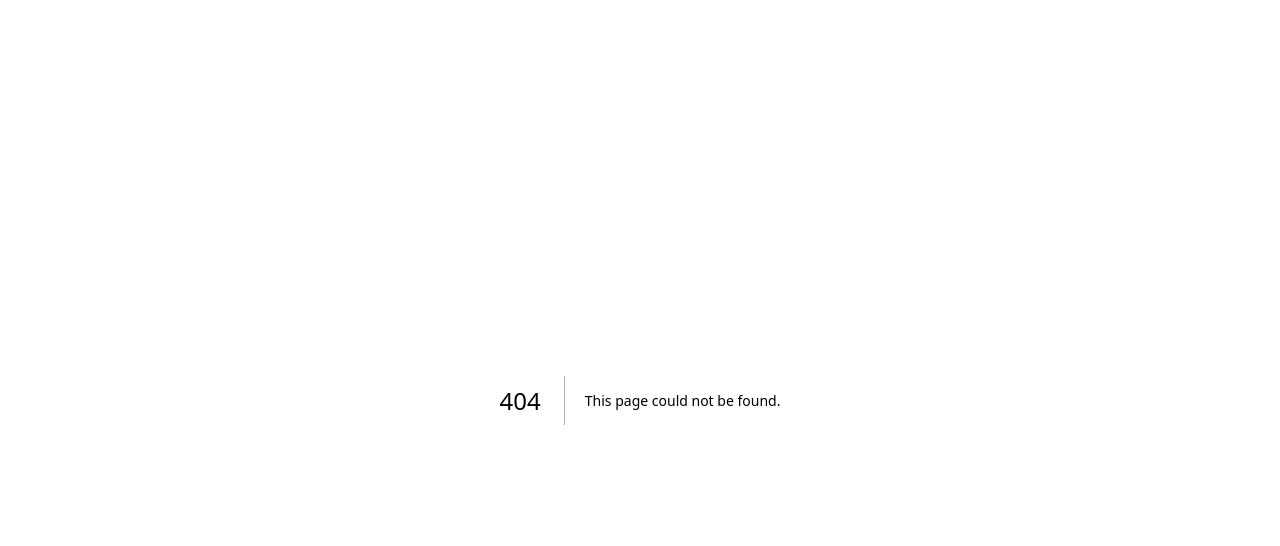
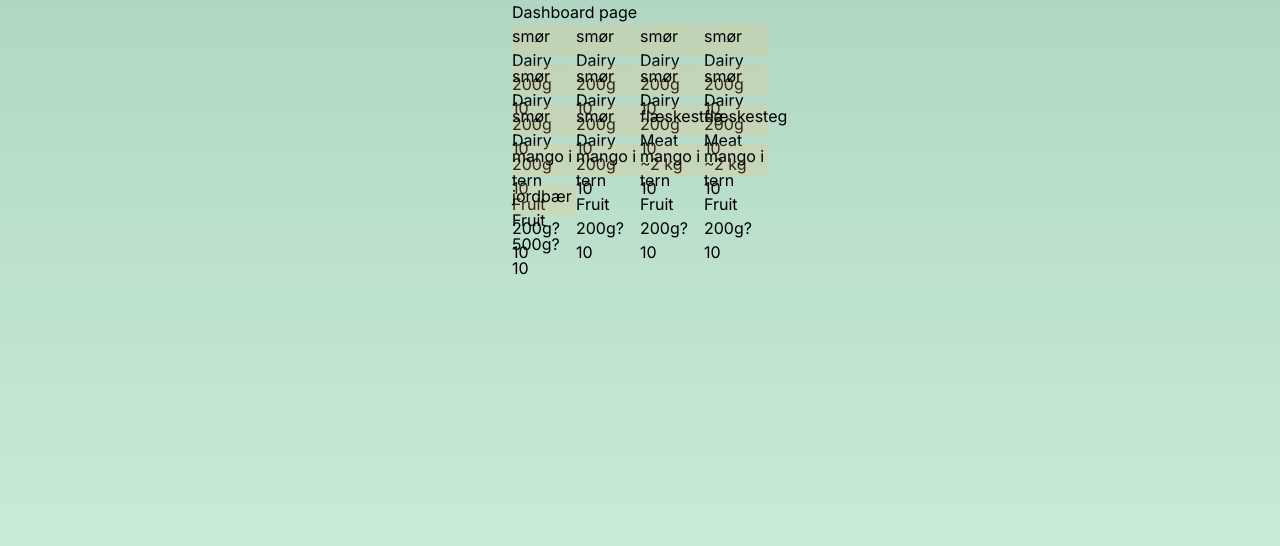
Before and after one commit to djbalin/kummefryser-counter, a Next.js app: page /dashboard in a window 1280 px wide. Before the commit this address had no page. Shown: the top 546 px of the page. Built offline with nearby package versions, Linux system fonts and the light colour scheme.

Commit message:
Implement barebones rendering of food items

```diff
--- /dev/null
+++ b/src/app/dashboard/layout.tsx
@@ -0,0 +1,7 @@
+export default function Layout({ children }: { children: React.ReactNode }) {
+  return (
+    <div className="bg-green-500 bg-opacity-20 min-h-screen flex justify-center">
+      {children}
+    </div>
+  );
+}
--- /dev/null
+++ b/src/app/dashboard/page.tsx
@@ -0,0 +1,16 @@
+import getFoodItems from "../scripts/placeholder_data";
+const foodItems = getFoodItems();
+import FoodItem from "../ui/fooditem";
+
+export default function Page() {
+  return (
+    <div className="">
+      Dashboard page
+      <div className="grid grid-cols-4 w-64 gap-y-2">
+        {foodItems.map((foodItem) => {
+          return <FoodItem key={foodItem.id} foodItem={foodItem}></FoodItem>;
+        })}
+      </div>
+    </div>
+  );
+}
--- a/src/app/page.tsx
+++ b/src/app/page.tsx
@@ -1,33 +1,9 @@
-import Image from 'next/image'
+import Image from "next/image";
+import Link from "next/link";
 
 export default function Home() {
   return (
     <main className="flex min-h-screen flex-col items-center justify-between p-24">
-      <div className="z-10 max-w-5xl w-full items-center justify-between font-mono text-sm lg:flex">
-        <p className="fixed left-0 top-0 flex w-full justify-center border-b border-gray-300 bg-gradient-to-b from-zinc-200 pb-6 pt-8 backdrop-blur-2xl dark:border-neutral-800 dark:bg-zinc-800/30 dark:from-inherit lg:static lg:w-auto  lg:rounded-xl lg:border lg:bg-gray-200 lg:p-4 lg:dark:bg-zinc-800/30">
-          Get started by editing&nbsp;
-          <code className="font-mono font-bold">src/app/page.tsx</code>
-        </p>
-        <div className="fixed bottom-0 left-0 flex h-48 w-full items-end justify-center bg-gradient-to-t from-white via-white dark:from-black dark:via-black lg:static lg:h-auto lg:w-auto lg:bg-none">
-          <a
-            className="pointer-events-none flex place-items-center gap-2 p-8 lg:pointer-events-auto lg:p-0"
-            href="https://vercel.com?utm_source=create-next-app&utm_medium=appdir-template&utm_campaign=create-next-app"
-            target="_blank"
-            rel="noopener noreferrer"
-          >
-            By{' '}
-            <Image
-              src="/vercel.svg"
-              alt="Vercel Logo"
-              className="dark:invert"
-              width={100}
-              height={24}
-              priority
-            />
-          </a>
-        </div>
-      </div>
-
       <div className="relative flex place-items-center before:absolute before:h-[300px] before:w-[480px] before:-translate-x-1/2 before:rounded-full before:bg-gradient-radial before:from-white before:to-transparent before:blur-2xl before:content-[''] after:absolute after:-z-20 after:h-[180px] after:w-[240px] after:translate-x-1/3 after:bg-gradient-conic after:from-sky-200 after:via-blue-200 after:blur-2xl after:content-[''] before:dark:bg-gradient-to-br before:dark:from-transparent before:dark:to-blue-700 before:dark:opacity-10 after:dark:from-sky-900 after:dark:via-[#0141ff] after:dark:opacity-40 before:lg:h-[360px] z-[-1]">
         <Image
           className="relative dark:drop-shadow-[0_0_0.3rem_#ffffff70] dark:invert"
@@ -38,76 +14,11 @@ export default function Home() {
           priority
         />
       </div>
-
-      <div className="mb-32 grid text-center lg:max-w-5xl lg:w-full lg:mb-0 lg:grid-cols-4 lg:text-left">
-        <a
-          href="https://nextjs.org/docs?utm_source=create-next-app&utm_medium=appdir-template&utm_campaign=create-next-app"
-          className="group rounded-lg border border-transparent px-5 py-4 transition-colors hover:border-gray-300 hover:bg-gray-100 hover:dark:border-neutral-700 hover:dark:bg-neutral-800/30"
-          target="_blank"
-          rel="noopener noreferrer"
-        >
-          <h2 className={`mb-3 text-2xl font-semibold`}>
-            Docs{' '}
-            <span className="inline-block transition-transform group-hover:translate-x-1 motion-reduce:transform-none">
-              -&gt;
-            </span>
-          </h2>
-          <p className={`m-0 max-w-[30ch] text-sm opacity-50`}>
-            Find in-depth information about Next.js features and API.
-          </p>
-        </a>
-
-        <a
-          href="https://nextjs.org/learn?utm_source=create-next-app&utm_medium=appdir-template-tw&utm_campaign=create-next-app"
-          className="group rounded-lg border border-transparent px-5 py-4 transition-colors hover:border-gray-300 hover:bg-gray-100 hover:dark:border-neutral-700 hover:dark:bg-neutral-800/30"
-          target="_blank"
-          rel="noopener noreferrer"
-        >
-          <h2 className={`mb-3 text-2xl font-semibold`}>
-            Learn{' '}
-            <span className="inline-block transition-transform group-hover:translate-x-1 motion-reduce:transform-none">
-              -&gt;
-            </span>
-          </h2>
-          <p className={`m-0 max-w-[30ch] text-sm opacity-50`}>
-            Learn about Next.js in an interactive course with&nbsp;quizzes!
-          </p>
-        </a>
-
-        <a
-          href="https://vercel.com/templates?framework=next.js&utm_source=create-next-app&utm_medium=appdir-template&utm_campaign=create-next-app"
-          className="group rounded-lg border border-transparent px-5 py-4 transition-colors hover:border-gray-300 hover:bg-gray-100 hover:dark:border-neutral-700 hover:dark:bg-neutral-800/30"
-          target="_blank"
-          rel="noopener noreferrer"
-        >
-          <h2 className={`mb-3 text-2xl font-semibold`}>
-            Templates{' '}
-            <span className="inline-block transition-transform group-hover:translate-x-1 motion-reduce:transform-none">
-              -&gt;
-            </span>
-          </h2>
-          <p className={`m-0 max-w-[30ch] text-sm opacity-50`}>
-            Explore starter templates for Next.js.
-          </p>
-        </a>
-
-        <a
-          href="https://vercel.com/new?utm_source=create-next-app&utm_medium=appdir-template&utm_campaign=create-next-app"
-          className="group rounded-lg border border-transparent px-5 py-4 transition-colors hover:border-gray-300 hover:bg-gray-100 hover:dark:border-neutral-700 hover:dark:bg-neutral-800/30"
-          target="_blank"
-          rel="noopener noreferrer"
-        >
-          <h2 className={`mb-3 text-2xl font-semibold`}>
-            Deploy{' '}
-            <span className="inline-block transition-transform group-hover:translate-x-1 motion-reduce:transform-none">
-              -&gt;
-            </span>
-          </h2>
-          <p className={`m-0 max-w-[30ch] text-sm opacity-50`}>
-            Instantly deploy your Next.js site to a shareable URL with Vercel.
-          </p>
-        </a>
-      </div>
+      <Link href={"/dashboard"}>
+        <div className="flex items-center rounded-[2rem] justify-center w-[300px] h-[300px] bg-orange-300">
+          <span className="text-black text-3xl"> Kummefryser</span>
+        </div>
+      </Link>
     </main>
-  )
+  );
 }
--- /dev/null
+++ b/src/app/scripts/placeholder_data.ts
@@ -0,0 +1,81 @@
+enum Category {
+  MEAT = "Meat",
+  DAIRY = "Dairy",
+  FRUIT = "Fruit",
+  COOKED_DISH = "Cooked dish",
+}
+
+let idCounter: number = 0;
+
+function getId(): number {
+  return idCounter++;
+}
+
+type FoodItem = {
+  name: string;
+  category: Category;
+  freezeDate: Date;
+  durationDays: number;
+  volume: string;
+  id: number;
+};
+
+const foodItems: FoodItem[] = [];
+function addFoodItems(
+  amount: number,
+  name: string,
+  category: Category,
+  freezeDate: Date,
+  durationDays: number,
+  volume: string
+) {
+  for (let i = 0; i < amount; i++) {
+    const item: FoodItem = {
+      name: name,
+      category: category,
+      freezeDate: freezeDate,
+      durationDays: durationDays,
+      volume: volume,
+      id: getId(),
+    };
+    foodItems.push(item);
+  }
+}
+
+export default function getFoodItems(): FoodItem[] {
+  if (foodItems.length === 0) {
+    addFoodItems(
+      10,
+      "smør",
+      Category.DAIRY,
+      new Date("2023-12-10"),
+      8 * 30,
+      "200g"
+    );
+    addFoodItems(
+      2,
+      "flæskesteg",
+      Category.MEAT,
+      new Date("2023-12-10"),
+      6 * 30,
+      "~2 kg"
+    );
+    addFoodItems(
+      4,
+      "mango i tern",
+      Category.FRUIT,
+      new Date("2023-12-10"),
+      4 * 30,
+      "200g?"
+    );
+    addFoodItems(
+      1,
+      "jordbær",
+      Category.FRUIT,
+      new Date("2023-12-10"),
+      4 * 30,
+      "500g?"
+    );
+  }
+  return foodItems;
+}
--- /dev/null
+++ b/src/app/types/fooditem.ts
@@ -0,0 +1,17 @@
+enum Category {
+  MEAT = "Meat",
+  DAIRY = "Dairy",
+  FRUIT = "Fruit",
+  COOKED_DISH = "Cooked dish",
+}
+
+type FoodItem = {
+  name: string;
+  category: Category;
+  freezeDate: Date;
+  durationDays: number;
+  volume: string;
+  id: number;
+};
+
+export default FoodItem;
--- /dev/null
+++ b/src/app/ui/card.tsx
@@ -0,0 +1,7 @@
+export default function Card() {
+  return (
+    <div className="">
+      <span></span>
+    </div>
+  );
+}
--- /dev/null
+++ b/src/app/ui/fooditem.tsx
@@ -0,0 +1,12 @@
+import FoodItem from "../types/fooditem";
+
+export default function FoodItem({ foodItem }: { foodItem: FoodItem }) {
+  return (
+    <div className="grid grid-cols-20 justify-between w-full h-8 bg-orange-300 bg-opacity-20 rounded-md border-blue-300 border-opacity-40">
+      <span className="grid col-span-5">{foodItem.name}</span>
+      <span className="grid col-span-5">{foodItem.category}</span>
+      <span className="grid col-span-5">{foodItem.volume}</span>
+      <span className="grid col-span-5">{foodItem.freezeDate.getDate()}</span>
+    </div>
+  );
+}
```
